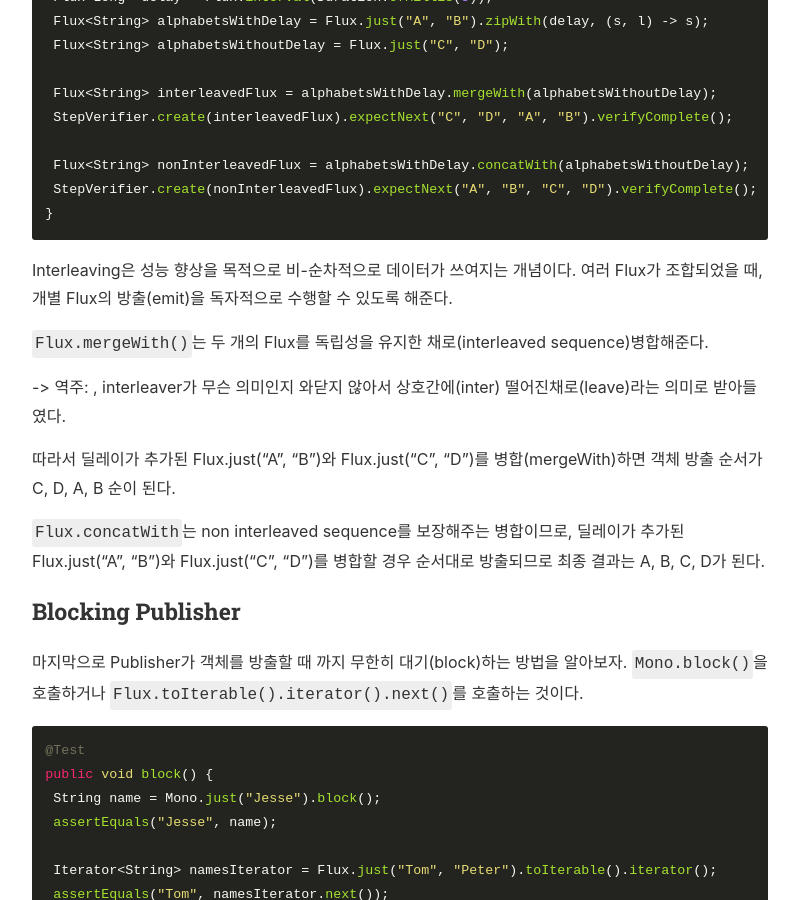
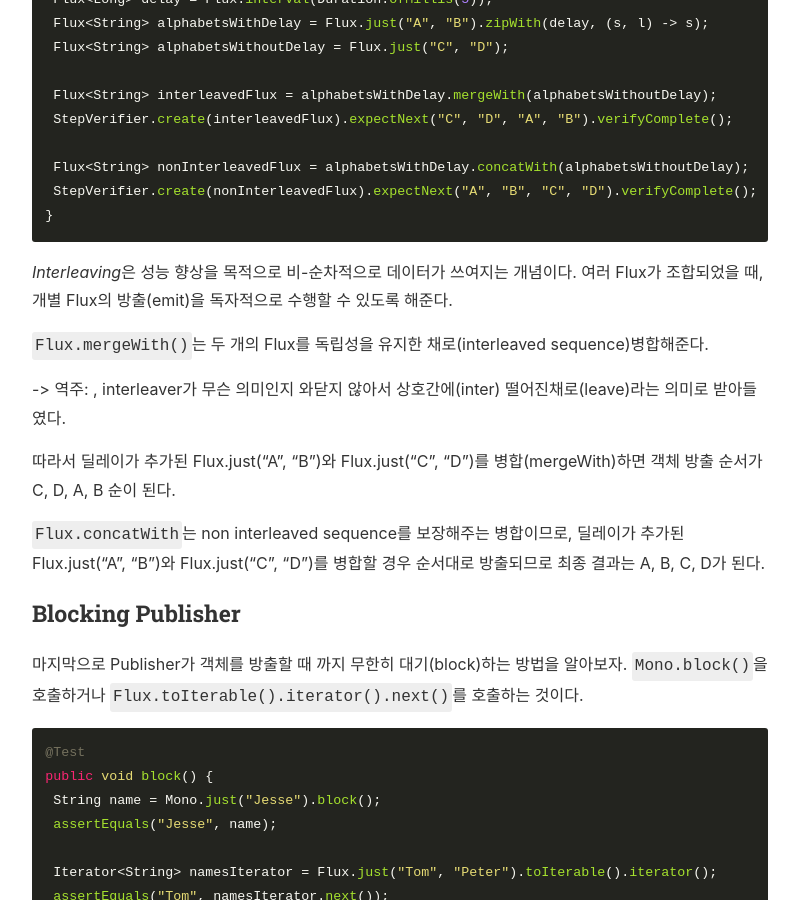
Before and after one commit to countingmars/countingmars.github.io, a Jekyll site: the page built from _posts/2018-08-15-reactor-core-tutorial.markdown, in a window 1280 px wide and 900 px high, scrolled down 4279 px. Shown: the whole window, without its empty margins (240-1039 px from the left). Built offline with Jekyll 4.4.1, drawn with Linux system fonts in a browser that asks for light colours; nearby versions of some CDN libraries; some of the changed text lies outside the part shown.

````diff
--- a/_posts/2018-08-15-reactor-core-tutorial.markdown
+++ b/_posts/2018-08-15-reactor-core-tutorial.markdown
@@ -110,7 +110,7 @@ Mono<String> result = Mono.just("a").map(s -> s.toUpperCase());
 ```
 
 ### Combining Fluxes
--> 역주: 앞으로 소개할 Flux.zip(), Flux,merge(), Flux.concat()은 여러 Flux를 조합할 때 사용하는 연산들이다.
+-> 역주: 앞으로 소개할 `Flux.zip()`, `Flux,merge()`, `Flux.concat()`은 여러 Flux를 조합할 때 사용하는 연산들이다.
 
 
 ```
@@ -165,7 +165,8 @@ public void interleave() {
  StepVerifier.create(nonInterleavedFlux).expectNext("A", "B", "C", "D").verifyComplete();
 }
 ```
-Interleaving은 성능 향상을 목적으로 비-순차적으로 데이터가 쓰여지는 개념이다. 여러 Flux가 조합되었을 때, 개별 Flux의 방출(emit)을 독자적으로 수행할 수 있도록 해준다.
+
+*Interleaving*은 성능 향상을 목적으로 비-순차적으로 데이터가 쓰여지는 개념이다. 여러 Flux가 조합되었을 때, 개별 Flux의 방출(emit)을 독자적으로 수행할 수 있도록 해준다.
 
 `Flux.mergeWith()`는 두 개의 Flux를 독립성을 유지한 채로(interleaved sequence)병합해준다.
 
@@ -177,7 +178,8 @@ Interleaving은 성능 향상을 목적으로 비-순차적으로 데이터가
 
 
 ### Blocking Publisher
-마지막으로 Publisher가 객체를 방출할 때 까지 무한히 대기(block)하는 방법을 알아보자. `Mono.block()`을 호출하거나 `Flux.toIterable().iterator().next()`를 호출하는 것이다.
+마지막으로 Publisher가 객체를 방출할 때 까지 무한히 대기(block)하는 방법을 알아보자.
+`Mono.block()`을 호출하거나 `Flux.toIterable().iterator().next()`를 호출하는 것이다.
 ```
 @Test
 public void block() {
````
